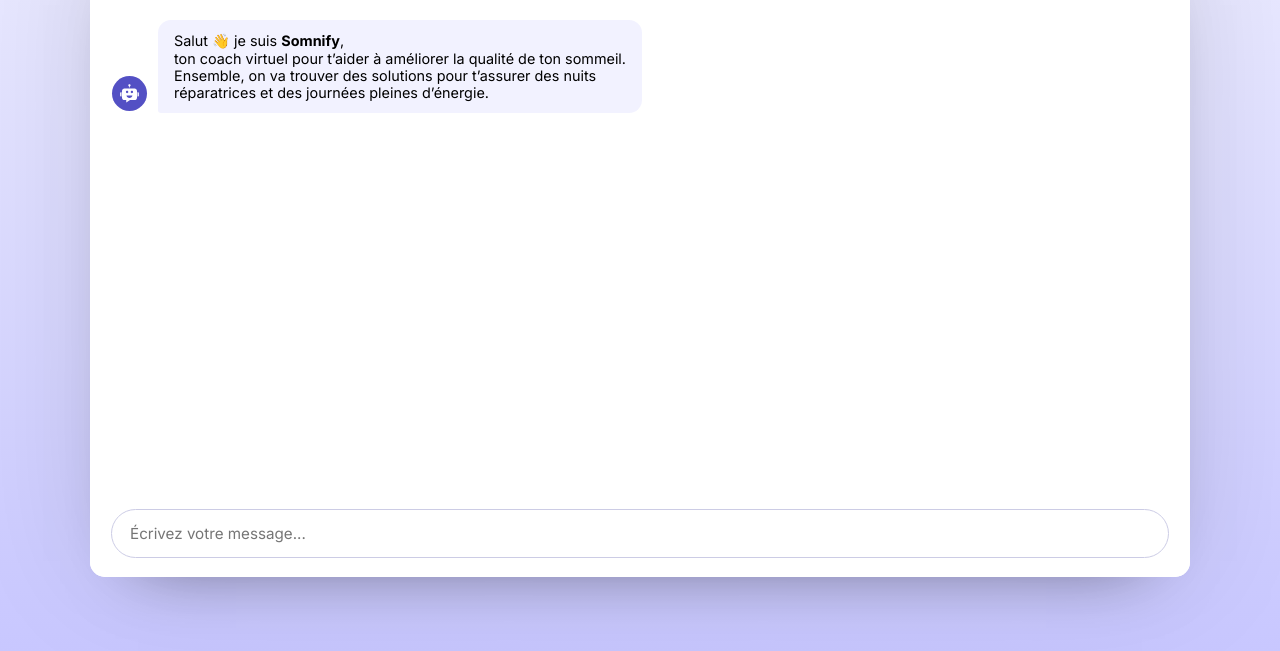
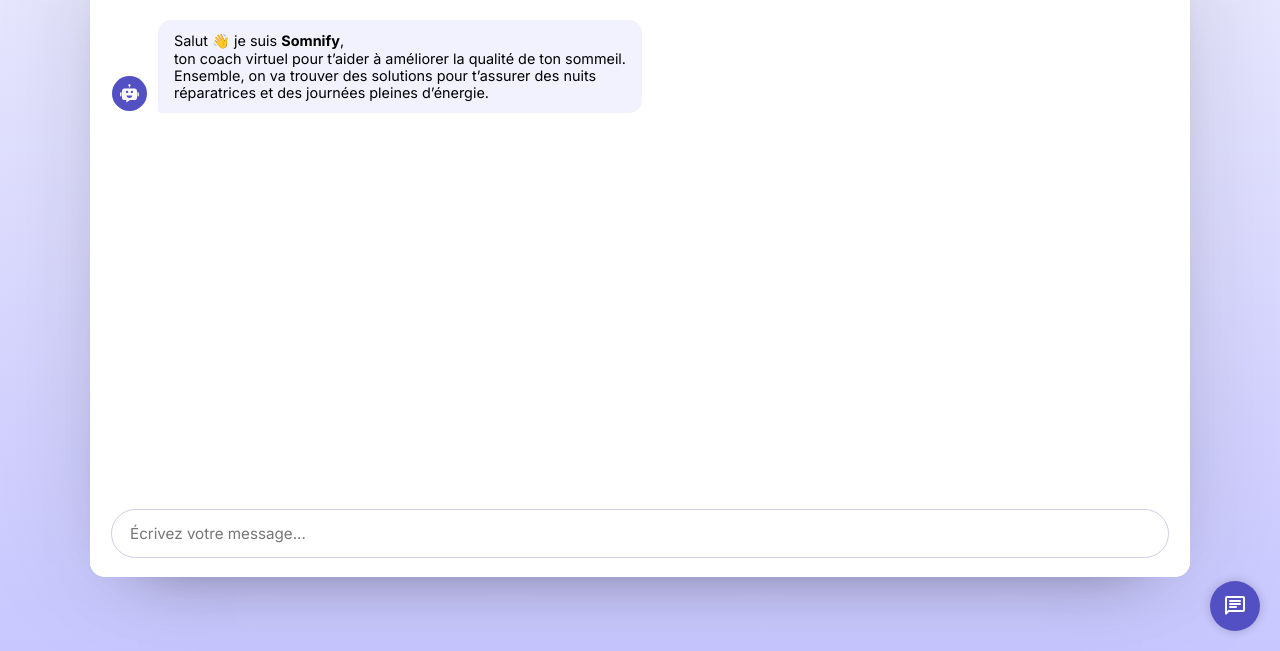
Before and after one commit to Armando0151/Somnify-Assistant, a plain HTML site: page index.html in a window 1280 px wide. Shown: the part 149-800 px from the top of the page. Drawn offline with nearby package versions, Linux system fonts and the light colour scheme.

Commit message:
Update index.html

```diff
--- a/index.html
+++ b/index.html
@@ -70,6 +70,11 @@
 
     </div>
 
+    <!-- Bouton pour ouvrir la fenêtre du chatbot (nouveau bouton ajouté) -->
+    <button id="open-chatbot" class="material-symbols-rounded" style="position: fixed; bottom: 20px; right: 20px; background: #5350C4; color: white; border: none; border-radius: 50%; width: 50px; height: 50px; font-size: 24px; cursor: pointer; box-shadow: 0 0 10px rgba(0, 0, 0, 0.2);">
+      chat
+    </button>
+
     <!-- Lien vers le fichier JavaScript pour gérer les interactions -->
     <script src="script.js"></script>
   </body>
```
